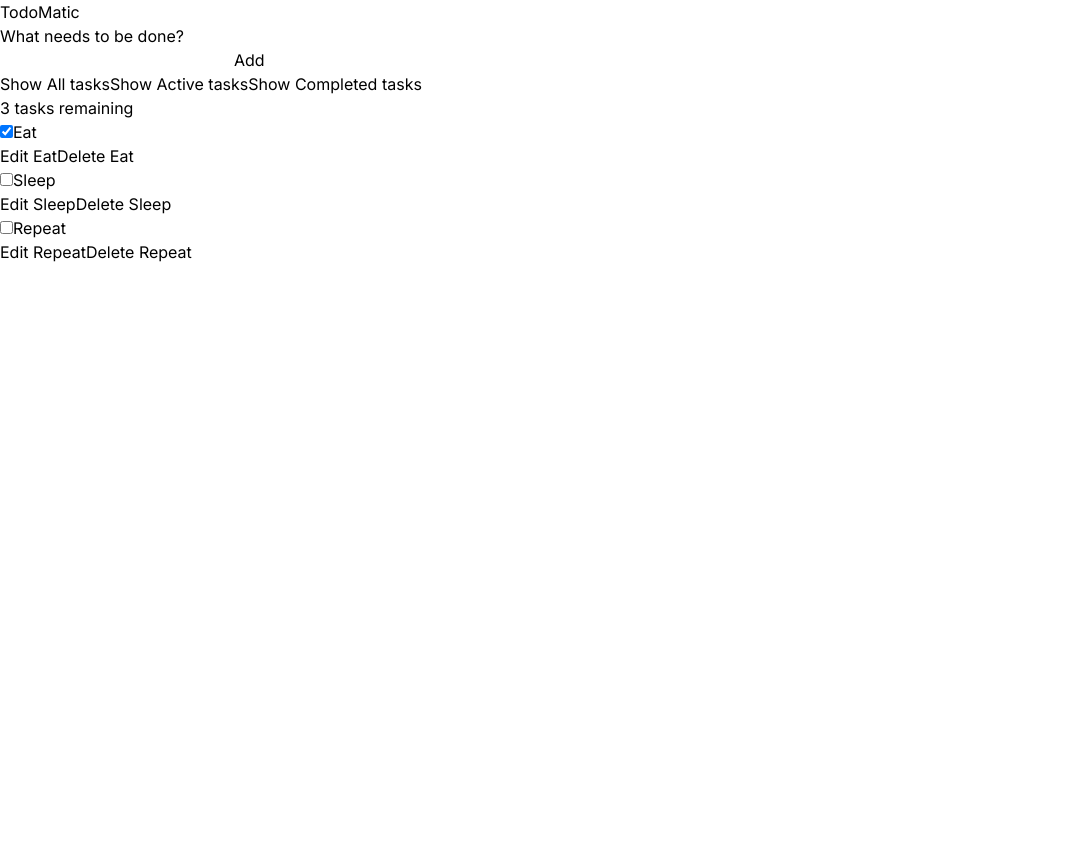
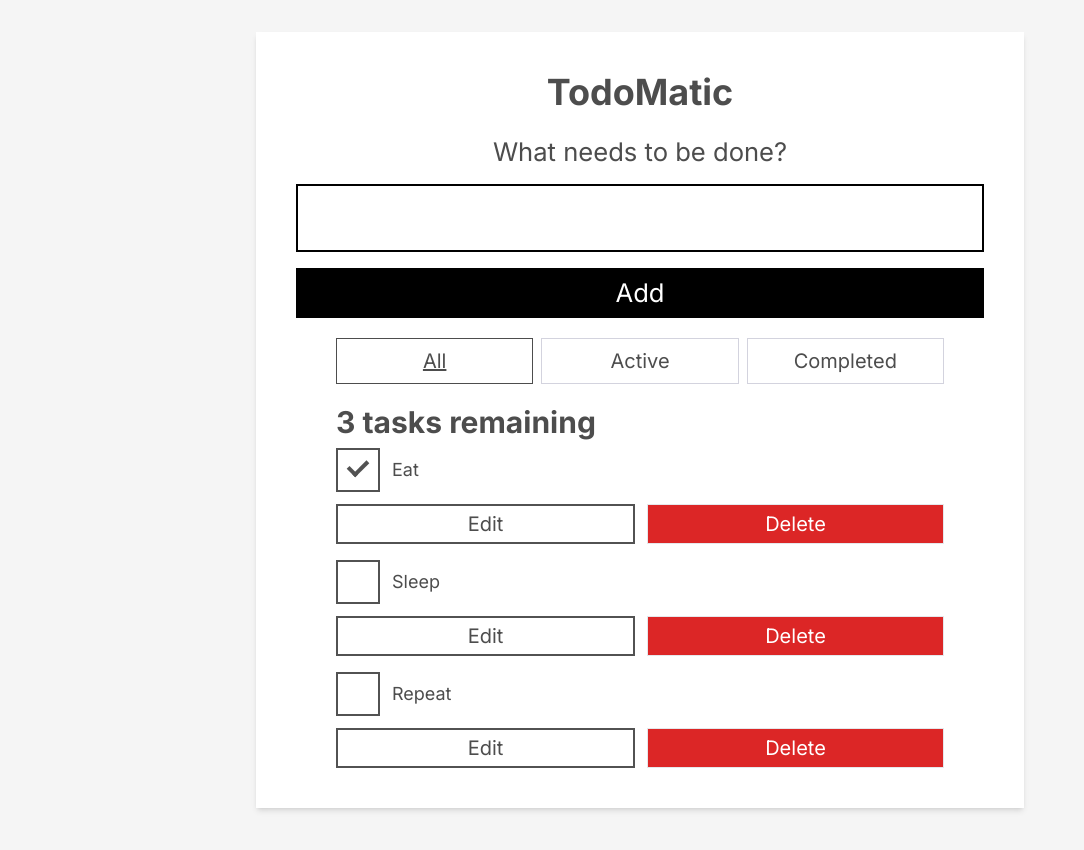
Before and after one commit to DanKim0213/super-app, a Next.js app: page /todo in a window 1280 px wide. Shown: the top 850 px of the page, without its empty margins (0-1084 px from the left). Before the commit the page ends 800 px from the top, so only its background shows below. Built offline with nearby package versions, Linux system fonts and the light colour scheme.

Commit message:
add styling onto Todo app

```diff
--- a/app/globals.css
+++ b/app/globals.css
@@ -1,3 +1,21 @@
 @tailwind base;
 @tailwind components;
 @tailwind utilities;
+
+button,
+input {
+  overflow: visible;
+}
+input[type="text"] {
+  border-radius: 0;
+}
+body {
+  background-color: #f5f5f5;
+  color: #4d4d4d;
+  font:
+    1.6rem/1.25 Arial,
+    sans-serif;
+  margin: 0 auto;
+  max-width: 68rem;
+  width: 100%;
+}
--- a/app/todo/_components/FilterButton.tsx
+++ b/app/todo/_components/FilterButton.tsx
@@ -10,13 +10,13 @@ function FilterButton(props: PropsType) {
   return (
     <button
       type="button"
-      className="btn toggle-btn"
+      className="flex-1 cursor-pointer border border-[#d3d3de] py-2 text-xl aria-pressed:border-[#4d4d4d] aria-pressed:underline"
       aria-pressed={props.isPressed}
       onClick={() => props.setFilter(props.name)}
     >
-      <span className="visually-hidden">Show </span>
+      <span className="hidden">Show </span>
       <span>{props.name}</span>
-      <span className="visually-hidden"> tasks</span>
+      <span className="hidden"> tasks</span>
     </button>
   );
 }
--- a/app/todo/_components/Form.tsx
+++ b/app/todo/_components/Form.tsx
@@ -28,23 +28,23 @@ function Form(props: PropsType) {
   }
 
   return (
-    <form onSubmit={handleSubmit}>
-      <h2 className="label-wrapper">
-        <label htmlFor="new-todo-input" className="label__lg">
-          What needs to be done?
-        </label>
-      </h2>
-
+    <form className="mt-6 flex flex-col gap-4" onSubmit={handleSubmit}>
+      <label htmlFor="new-todo-input" className="block text-center">
+        What needs to be done?
+      </label>
       <input
         type="text"
         id="new-todo-input"
-        className={`input input__lg ${isEmpty && "alert"}`}
+        className={`border-2 border-black p-4 ${isEmpty && "alert"}`}
         name="text"
         autoComplete="off"
         value={name}
         onChange={handleChange}
       />
-      <button type="submit" className="btn btn__primary btn__lg">
+      <button
+        type="submit"
+        className="cursor-pointer border border-black bg-black py-2 capitalize text-white"
+      >
         Add
       </button>
     </form>
--- a/app/todo/_components/Todo.tsx
+++ b/app/todo/_components/Todo.tsx
@@ -40,9 +40,6 @@ function Todo(props: PropsType) {
     setNewName(event.target.value);
   }
 
-  // NOTE: As written, this function has a bug: it doesn't prevent the user
-  // from submitting an empty form. This is left as an exercise for developers
-  // working through MDN's React tutorial.
   function handleSubmit(event: React.SyntheticEvent) {
     event.preventDefault();
     if (isEmpty) return;
@@ -53,67 +50,75 @@ function Todo(props: PropsType) {
   }
 
   const editingTemplate = (
-    <form className="stack-small" onSubmit={handleSubmit}>
-      <div className="form-group">
-        <label className="todo-label" htmlFor={props.id}>
+    <form className="flex flex-col gap-3" onSubmit={handleSubmit}>
+      <div className="flex flex-col">
+        <label className="text-xl" htmlFor={props.id}>
           New name for {props.name}
         </label>
         <input
           id={props.id}
-          className={`todo-text ${isEmpty && "alert"}`}
+          className={`border-2 border-neutral-600 px-2 py-1 text-xl ${isEmpty && "border-red-600"}`}
           type="text"
           value={newName}
           onChange={handleChange}
           ref={editFieldRef}
         />
       </div>
-      <div className="btn-group">
+      <div className="flex items-center gap-3">
         <button
           type="button"
-          className="btn todo-cancel"
+          className="flex-1 border-2 border-neutral-600 py-1 text-xl"
           onClick={() => setEditing(false)}
         >
           Cancel
-          <span className="visually-hidden">renaming {props.name}</span>
+          <span className="hidden">renaming {props.name}</span>
         </button>
-        <button type="submit" className="btn btn__primary todo-edit">
+        <button
+          type="submit"
+          className="flex-1 border-2 border-black bg-black py-1 text-xl text-white"
+        >
           Save
-          <span className="visually-hidden">new name for {props.name}</span>
+          <span className="hidden">new name for {props.name}</span>
         </button>
       </div>
     </form>
   );
 
   const viewTemplate = (
-    <div className="stack-small">
-      <div className="c-cb">
+    <div className="flex flex-col gap-3 ">
+      <div className="relative flex items-center gap-3">
         <input
+          className="peer h-11 w-11 cursor-pointer appearance-none border-2 border-neutral-600 bg-transparent "
           id={props.id}
           type="checkbox"
           defaultChecked={props.completed}
           onChange={() => props.toggleTaskCompleted(props.id)}
         />
-        <label className="todo-label" htmlFor={props.id}>
+        {/* Custom Checkbox using input with `appearance-none` and label with `after:` */}
+        <label
+          className="cursor-pointer text-lg after:absolute after:left-3 after:top-3 after:box-content after:h-2 after:w-4 after:-rotate-45 after:cursor-pointer after:border-4 after:border-e-0 after:border-t-0 after:border-solid after:border-neutral-600 after:opacity-0 peer-checked:after:opacity-100 "
+          htmlFor={props.id}
+        >
           {props.name}
         </label>
       </div>
-      <div className="btn-group">
+      <div className="flex gap-3">
         <button
           type="button"
-          className="btn"
+          className="flex-1 border-2 border-neutral-600 py-1 text-xl"
           onClick={() => {
             setEditing(true);
           }}
           ref={editButtonRef}
         >
-          Edit <span className="visually-hidden">{props.name}</span>
+          Edit <span className="hidden">{props.name}</span>
         </button>
         <button
           type="button"
-          className="btn btn__danger"
+          className="flex-1 border bg-red-600 py-1 text-xl text-white"
           onClick={() => props.deleteTask(props.id)}
         >
-          Delete <span className="visually-hidden">{props.name}</span>
+          Delete <span className="hidden">{props.name}</span>
         </button>
       </div>
     </div>
--- a/app/todo/page.tsx
+++ b/app/todo/page.tsx
@@ -106,21 +106,30 @@ function App() {
   }, [tasks.length, prevTaskLength]);
 
   return (
-    <div className="todoapp stack-large">
-      <h1>TodoMatic</h1>
+    <main className="mx-auto max-w-3xl">
+      <div className="relative mb-16 mt-8 bg-white p-10 shadow-md">
+        <h1 className="max-w-full text-center text-4xl font-bold">TodoMatic</h1>
         <Form addTask={addTask} />
-      <div className="filters btn-group stack-exception">{filterList}</div>
-      <h2 id="list-heading" tabIndex={-1} ref={listHeadingRef}>
+        <div className="mx-10 mt-5 flex justify-between gap-2">
+          {filterList}
+        </div>
+        <h2
+          className="mx-10 mt-5 text-3xl font-bold"
+          id="list-heading"
+          tabIndex={-1}
+          ref={listHeadingRef}
+        >
           {headingText}
         </h2>
         <ul
           aria-labelledby="list-heading"
-        className="todo-list stack-large stack-exception"
+          className="mx-10 mt-2 flex flex-col gap-4"
           role="list"
         >
           {taskList}
         </ul>
       </div>
+    </main>
   );
 }
 
--- a/package.json
+++ b/package.json
@@ -22,6 +22,7 @@
     "eslint": "^8",
     "eslint-config-next": "14.1.0",
     "postcss": "^8",
+    "prettier-plugin-tailwindcss": "^0.5.11",
     "tailwindcss": "^3.3.0",
     "typescript": "^5"
   }
```
Also changed, not shown: 2 other files (tests, documents, lock files or other folders). Lines whose indentation alone changed are shown as unchanged.
